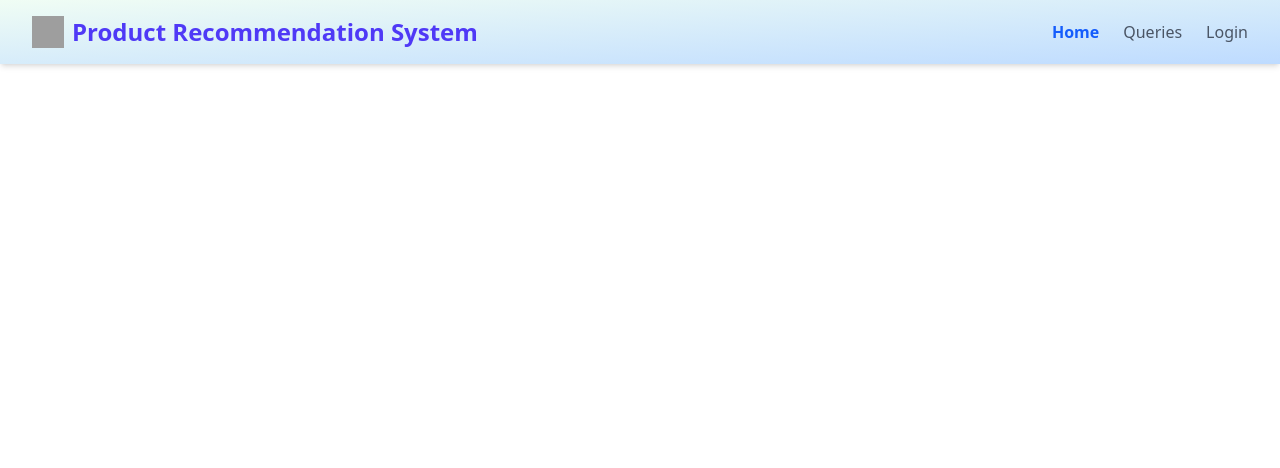
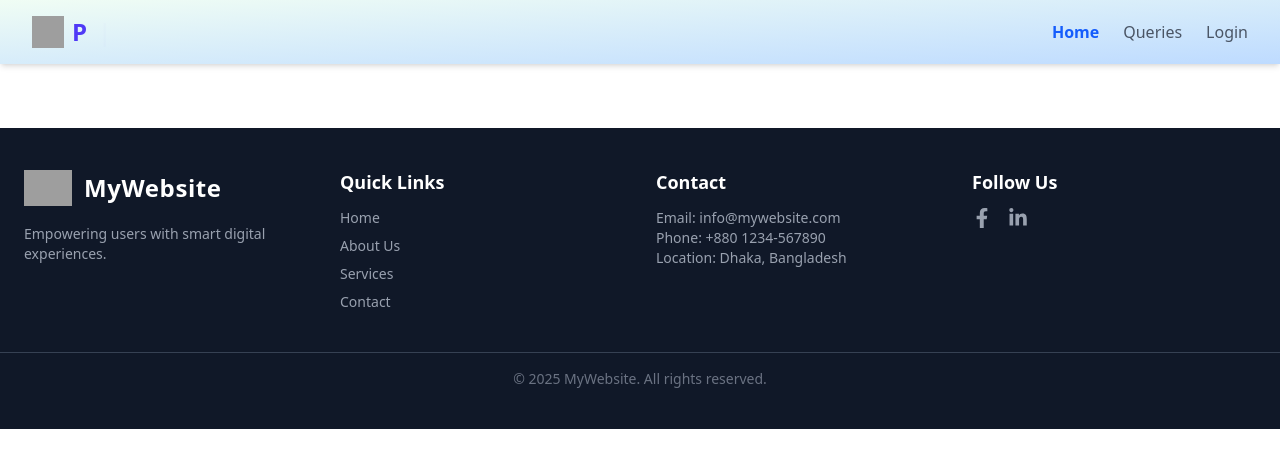
Before and after one commit to abdulkaium-dev/Product-Recommendation-Client-Side, a React (Vite) app: page / in a window 1280 px wide. Shown: the top 468 px of the page. Built offline with nearby package versions, Linux system fonts and the light colour scheme; no server answers; grey boxes are pictures that could not be loaded.

Commit message:
2nd commit

```diff
--- a/src/component/Footer.jsx
+++ b/src/component/Footer.jsx
@@ -1,11 +1,76 @@
-import React from 'react';
+import React from "react";
+import { FaFacebookF, FaLinkedinIn } from "react-icons/fa";
+import { Link } from "react-router-dom";
 
-const Footer = () => {
+export default function Footer() {
   return (
-    <div>
+    <footer className="bg-gray-900 text-white py-10 mt-16">
+      <div className="max-w-7xl mx-auto px-6 grid grid-cols-1 md:grid-cols-4 gap-8">
 
-    </div>
+        {/* Logo & Name */}
+        <div>
+          <div className="flex items-center gap-3 mb-4">
+            <img
+              src="https://miro.medium.com/v2/resize:fit:1000/1*zEcZkWeQKuu0Dek-HJkslw.png"
+              alt="MyWebsite Logo"
+              className="h-10 w-12 object-contain"
+            />
+            <span className="text-2xl font-bold tracking-wide">MyWebsite</span>
+          </div>
+          <p className="text-sm text-gray-400">
+            Empowering users with smart digital experiences.
+          </p>
+        </div>
+
+        {/* Quick Links */}
+        <div>
+          <h3 className="text-lg font-semibold mb-3">Quick Links</h3>
+          <ul className="space-y-2 text-sm text-gray-400">
+            <li><Link to="/" className="hover:text-white">Home</Link></li>
+            <li><Link to="/about" className="hover:text-white">About Us</Link></li>
+            <li><Link to="/services" className="hover:text-white">Services</Link></li>
+            <li><Link to="/contact" className="hover:text-white">Contact</Link></li>
+          </ul>
+        </div>
+
+        {/* Contact Info */}
+        <div>
+          <h3 className="text-lg font-semibold mb-3">Contact</h3>
+          <p className="text-sm text-gray-400">Email: info@mywebsite.com</p>
+          <p className="text-sm text-gray-400">Phone: +880 1234-567890</p>
+          <p className="text-sm text-gray-400">Location: Dhaka, Bangladesh</p>
+        </div>
+
+        {/* Social Media */}
+        <div>
+          <h3 className="text-lg font-semibold mb-3">Follow Us</h3>
+          <div className="flex gap-4 mt-2">
+            <a
+              href="https://facebook.com"
+              target="_blank"
+              rel="noopener noreferrer"
+              aria-label="Facebook"
+              className="text-gray-400 hover:text-blue-500 transition-colors duration-300"
+            >
+              <FaFacebookF size={20} />
+            </a>
+            <a
+              href="https://linkedin.com"
+              target="_blank"
+              rel="noopener noreferrer"
+              aria-label="LinkedIn"
+              className="text-gray-400 hover:text-blue-300 transition-colors duration-300"
+            >
+              <FaLinkedinIn size={20} />
+            </a>
+          </div>
+        </div>
+      </div>
+
+      {/* Bottom Section */}
+      <div className="border-t border-gray-700 mt-10 pt-4 text-center text-sm text-gray-500">
+        &copy; {new Date().getFullYear()} MyWebsite. All rights reserved.
+      </div>
+    </footer>
   );
-};
-
-export default Footer;
+}
```
